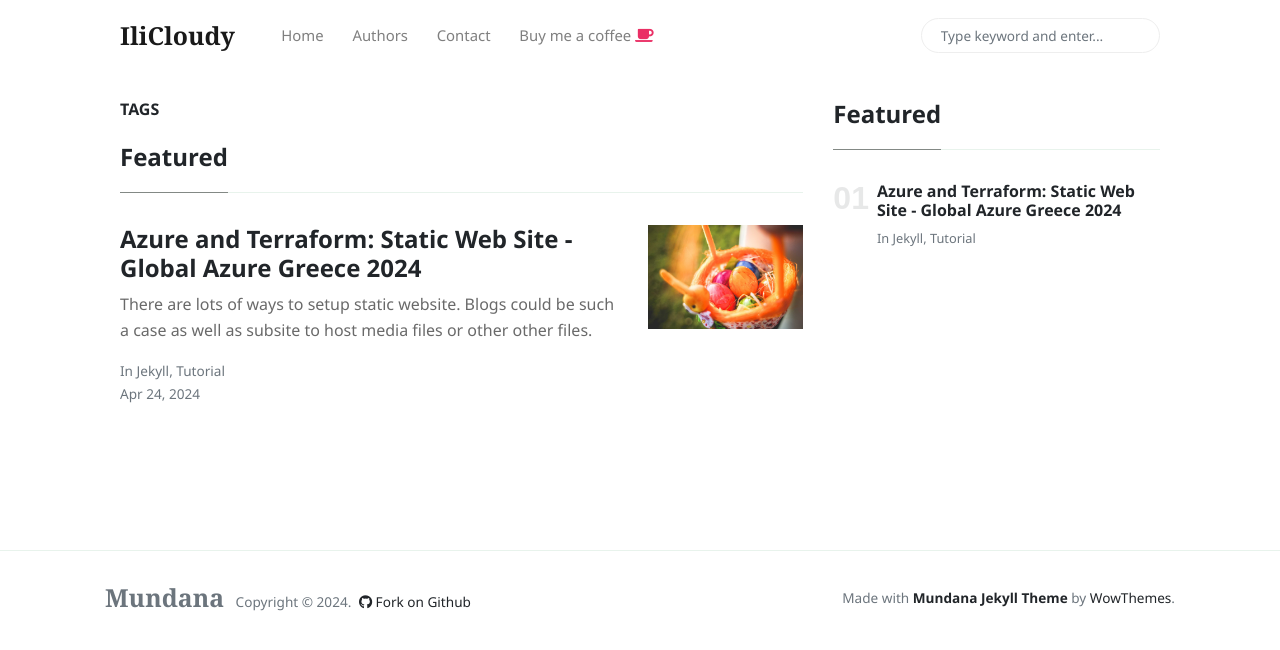
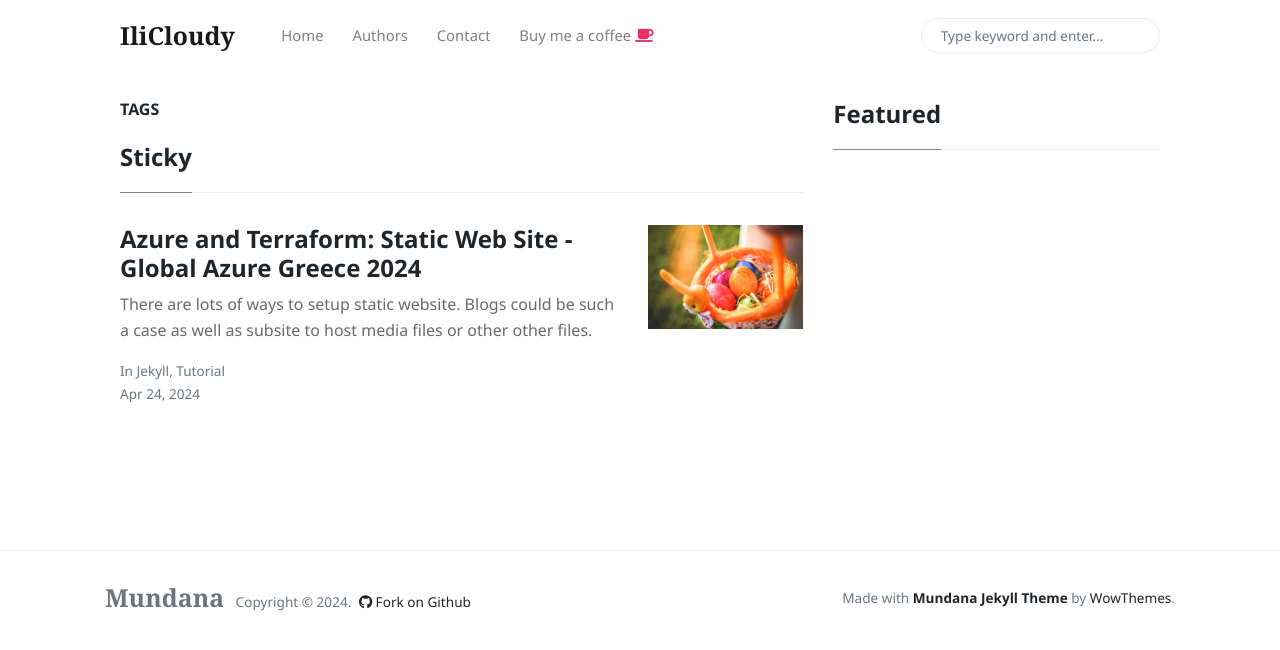
Before and after one commit to ilicloudy/ilicloudy.github.io, a Jekyll site: the page built from _pages/tags.html, in a window 1280 px wide. Shown: the top 650 px of the page. Built offline with Jekyll 4.4.1, drawn with Linux system fonts in a browser that asks for light colours; nearby versions of some CDN libraries.

Commit message:
myposts2

```diff
--- a/_posts/2024-04-24-azterraga.md
+++ b/_posts/2024-04-24-azterraga.md
@@ -3,11 +3,9 @@ layout: post
 title:  "Azure and Terraform: Static Web Site - Global Azure Greece 2024"
 categories: [ Jekyll, tutorial ]
 image: assets/images/3.jpg
-tags: [featured]
+tags: [sticky]
 ---
 There are lots of ways to setup static website. Blogs could be such a case as well as subsite to host media files or other other files.
-
-
 
 ## Solution Architecture - Azure Resources
 
```
Also changed, not shown: other parts of _posts/2024-04-24-azterraga.md (+1 -2 lines).
